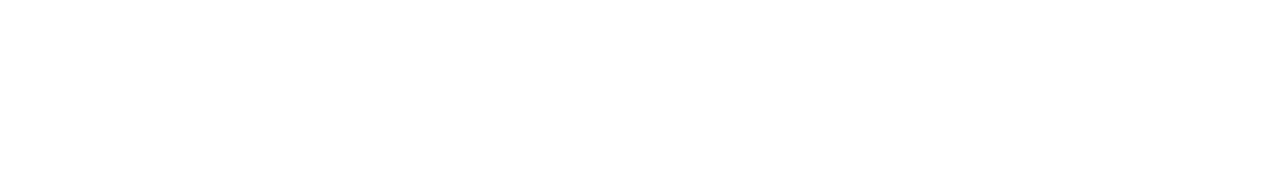
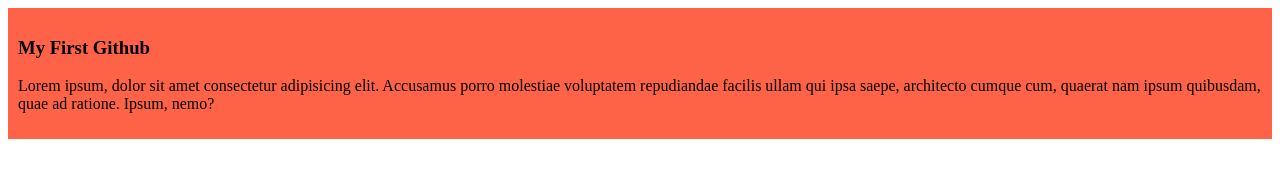
Before and after one commit to apurbagoon1/my-first-git-repo, a plain HTML site: page index.html in a window 1280 px wide. Drawn offline with Linux system fonts and the light colour scheme.

Commit message:
added the first blog

```diff
--- /dev/null
+++ b/Style/blog.css
@@ -0,0 +1,4 @@
+div{
+    background-color: tomato;
+    padding: 10px;
+}
--- a/index.html
+++ b/index.html
@@ -4,8 +4,12 @@
     <meta charset="UTF-8">
     <meta name="viewport" content="width=device-width, initial-scale=1.0">
     <title>My First Ever Github Repo</title>
+    <link rel="stylesheet" href="style/blog.css">
 </head>
 <body>
-
+    <div>
+        <h3>My First Github</h3>
+        <p>Lorem ipsum, dolor sit amet consectetur adipisicing elit. Accusamus porro molestiae voluptatem repudiandae facilis ullam qui ipsa saepe, architecto cumque cum, quaerat nam ipsum quibusdam, quae ad ratione. Ipsum, nemo?</p>
+    </div>
 </body>
 </html>
```
